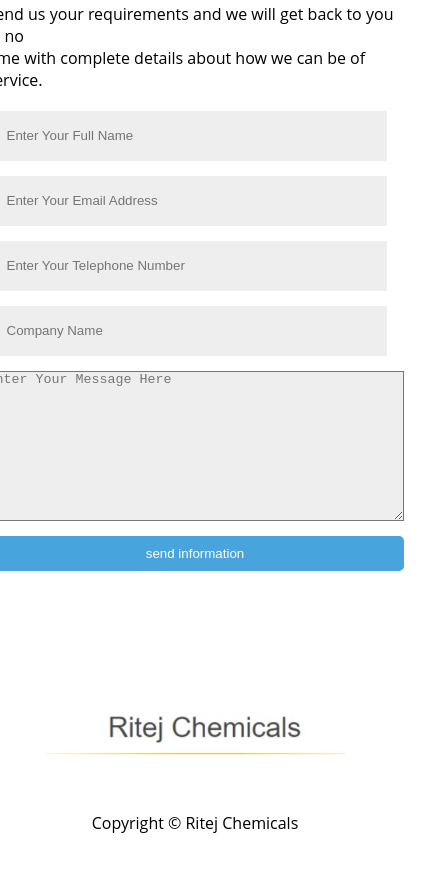
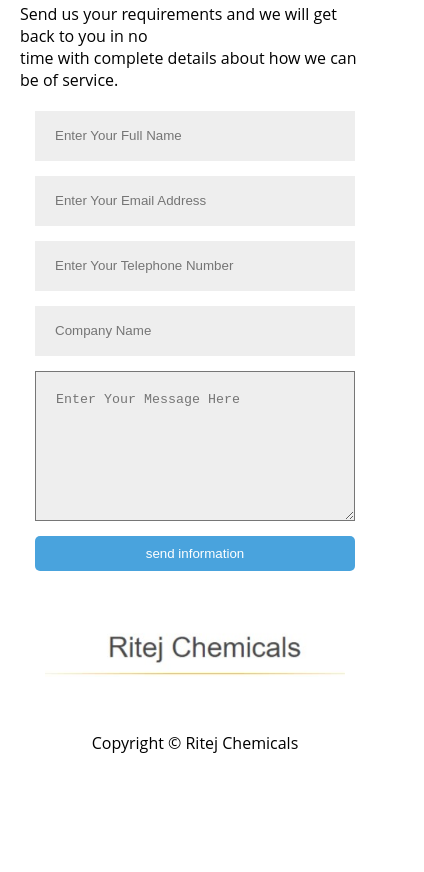
Before and after one commit to chand175/Ritej-Chemicles, a plain HTML site: page index.html in a window 390 px wide. Shown: the part 4653-5525 px from the top of the page, 424 px wide, since content can reach past the window. After the commit the page ends 5437 px from the top, so only its background shows below. Drawn offline with Linux system fonts and the light colour scheme.

Commit message:
second commit

```diff
--- a/style.css
+++ b/style.css
@@ -388,15 +388,30 @@
     display: block;
 }
 
+iframe{
+    width: 300px;
+}
+
 .right{
+    width: 100%;
     padding: 20px;
 }
 
 
+.footer{
+    padding: 30px;
+}
 
 
+.right form input{
+    padding-left: 20px;
+    width: 320px;
+}
 
-
+textarea{
+    width: 320px;
+    padding: 20px;
+}
 
 
 
@@ -450,6 +465,9 @@
     justify-content: center;
     align-items: center;
 }
+iframe{
+    width: 300px;
+}
 
 .right{
     width: 320px;
@@ -470,7 +488,9 @@
     width: 265px;
 }
 
-
+.footer{
+    padding: 30px;
+}
 
 
 }
```
